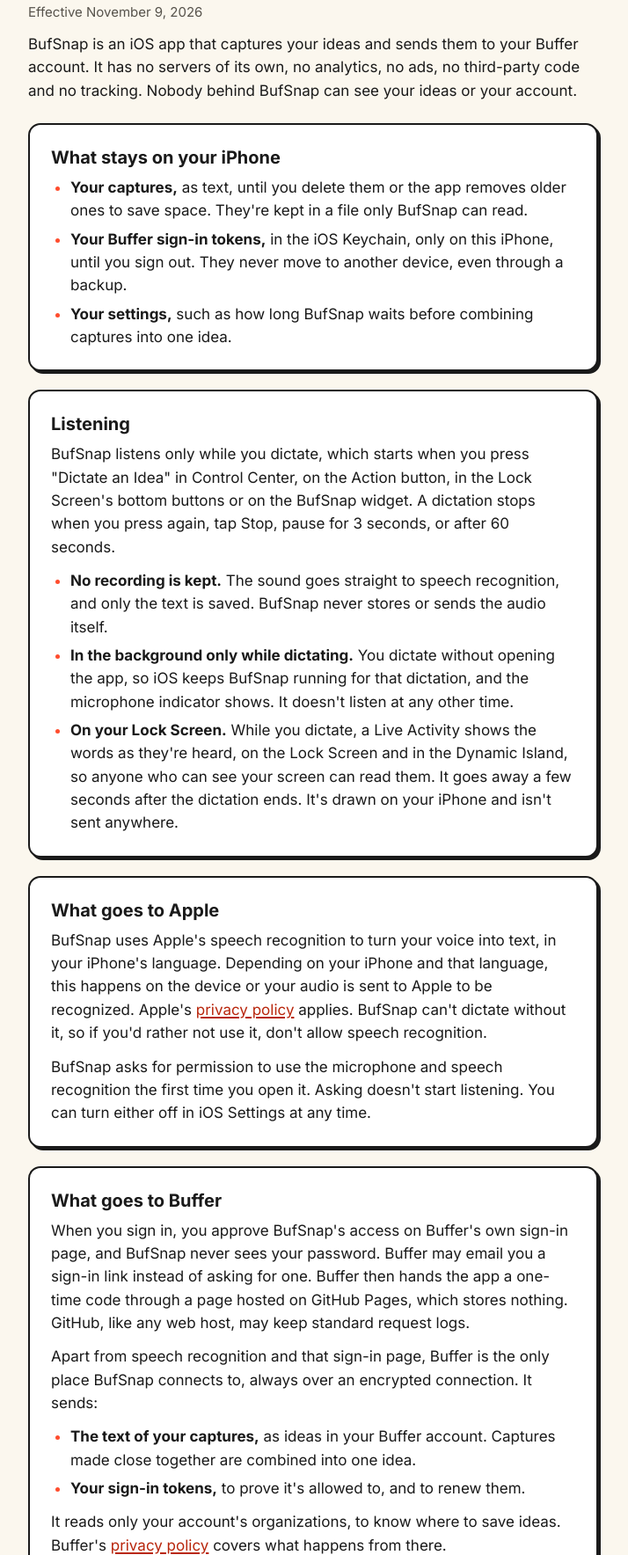
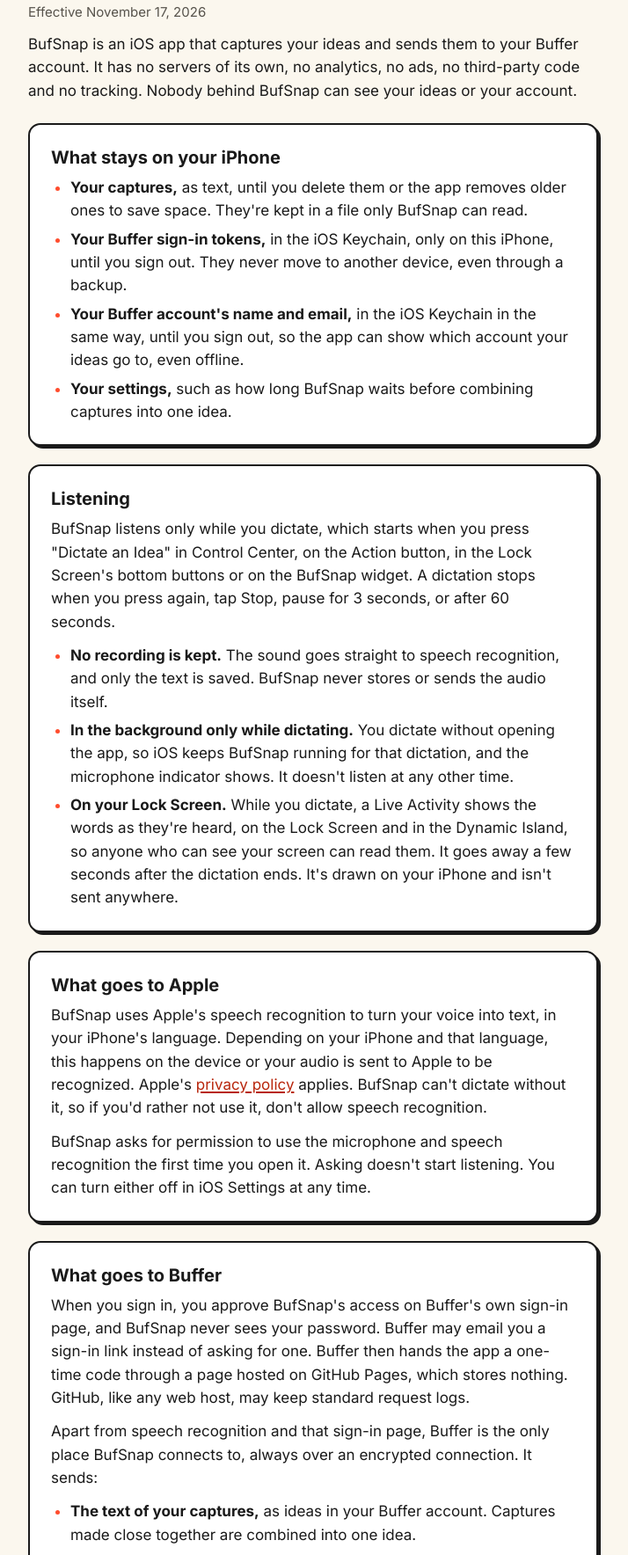
Before and after one commit to southp/buffer-snap, a plain HTML site: page site/privacy/index.html in a window 1280 px wide. Shown: the part 192-1960 px from the top of the page at 88% size, without its empty margins (284-998 px from the left). Drawn offline with Linux system fonts and the light colour scheme.

Commit message:
Docs: Say the app reads and keeps the account's name and email
- Privacy page: the name and email are read from Buffer, kept in the Keychain until sign-out, and shown only here
- `docs/architecture.md`: the account fetch, its rate limit, its cache and when it's forgotten
- App Review notes: the chip's initials, the menu header and the question naming the account
- App Privacy: the answers don't change; the Contact Info row says why the name and email aren't collected

Co-Authored-By: Claude Opus 5.5 <noreply@anthropic.com>

```diff
--- a/site/privacy/index.html
+++ b/site/privacy/index.html
@@ -15,7 +15,7 @@
 <main>
 <h1>BufSnap Privacy Policy</h1>
 <div class="intro">
-<p class="meta">Effective November 9, 2026</p>
+<p class="meta">Effective November 17, 2026</p>
 <p>BufSnap is an iOS app that captures your ideas and sends them to your Buffer account. It has no servers of its own, no analytics, no ads, no third-party code and no tracking. Nobody behind BufSnap can see your ideas or your account.</p>
 </div>
 
@@ -24,6 +24,7 @@
 <ul>
   <li><strong>Your captures,</strong> as text, until you delete them or the app removes older ones to save space. They're kept in a file only BufSnap can read.</li>
   <li><strong>Your Buffer sign-in tokens,</strong> in the iOS Keychain, only on this iPhone, until you sign out. They never move to another device, even through a backup.</li>
+  <li><strong>Your Buffer account's name and email,</strong> in the iOS Keychain in the same way, until you sign out, so the app can show which account your ideas go to, even offline.</li>
   <li><strong>Your settings,</strong> such as how long BufSnap waits before combining captures into one idea.</li>
 </ul>
 </section>
@@ -52,7 +53,7 @@
   <li><strong>The text of your captures,</strong> as ideas in your Buffer account. Captures made close together are combined into one idea.</li>
   <li><strong>Your sign-in tokens,</strong> to prove it's allowed to, and to renew them.</li>
 </ul>
-<p>It reads only your account's organizations, to know where to save ideas. Buffer's <a href="https://buffer.com/legal#privacy-policy">privacy policy</a> covers what happens from there.</p>
+<p>It reads only your account's name and email, to show which account your ideas go to, and its organizations, to know where to save ideas. The name and email are shown only on this iPhone and never sent anywhere. Buffer's <a href="https://buffer.com/legal#privacy-policy">privacy policy</a> covers what happens from there.</p>
 </section>
 
 <section class="card">
@@ -64,7 +65,7 @@
 <h2>Deleting your data</h2>
 <ul>
   <li><strong>Captures:</strong> delete them in the app, or delete the app to remove everything on your iPhone.</li>
-  <li><strong>Buffer access:</strong> sign out in the app, which removes the tokens from the Keychain.</li>
+  <li><strong>Buffer access:</strong> sign out in the app, which removes the tokens and your account's name and email from the Keychain.</li>
   <li><strong>Ideas already sent:</strong> these are in your Buffer account, so delete them there.</li>
 </ul>
 </section>
```
Also changed, not shown: 3 other files.
